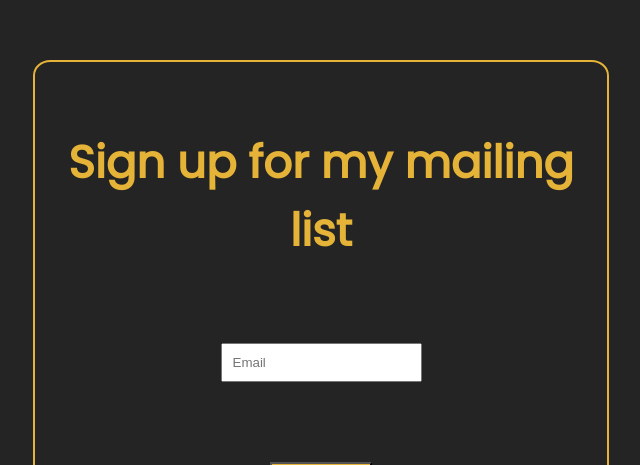
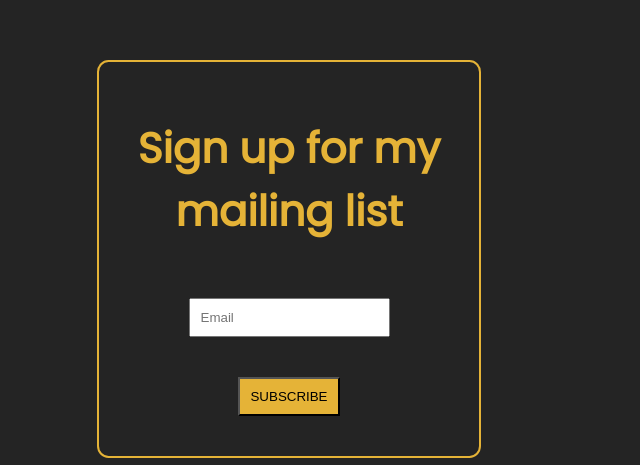
Before and after one commit to IraShtynda/product-landing-page, a plain HTML site: page index.html in a window 1280 px wide. Shown: the part 1460-1925 px from the top of the page, without its empty margins (351-991 px from the left). Drawn offline with Linux system fonts and the light colour scheme.

Commit message:
added script

```diff
--- a/index.html
+++ b/index.html
@@ -45,6 +45,7 @@
       <input type="submit" id="submit" value="SUBSCRIBE">
     </form>
   </footer>
+  <script src="https://cdn.freecodecamp.org/testable-projects-fcc/v1/bundle.js"></script>
 </body>
 
 </html>
--- a/styles.css
+++ b/styles.css
@@ -5,6 +5,9 @@
     --main-color: #ffffff;
     --accent-color: #e5b337;
     --background-color: #242424;
+}
+* {
+    box-sizing: border-box;
 }
 
 body {
@@ -90,25 +93,25 @@ p {
 
 h2 {
     color: var(--accent-color);
-    font-size: 45px;
+    font-size: 42px;
 }
 
 form {
     position: absolute;
     top: 190vh;
-    left: 30vw;
+    left: 35vw;
     display: flex;
     flex-direction: column;
     align-items: center;
     text-align: center;
-    width: 40vw;
-    padding: 30px;
+    width: 30vw;
+    padding: 20px;
     border: 2px solid var(--accent-color);
     border-radius: 3%;
 }
 
 input {
-    margin: 40px;
+    margin: 20px;
     padding: 10px;
 }
 
```
